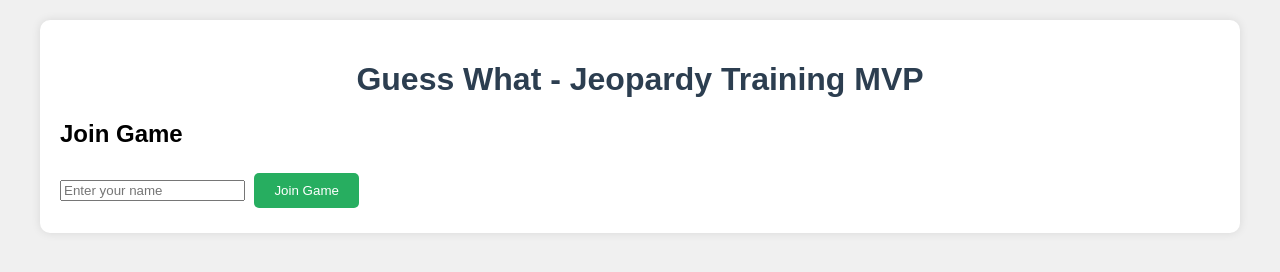
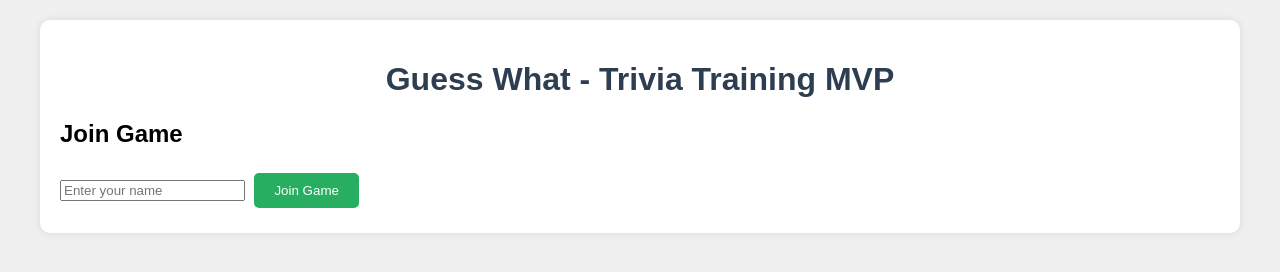
Before and after one commit to Pikkati/Guess-What, a website: page mvp/public/index.html in a window 1280 px wide. Drawn offline with nearby package versions, Linux system fonts and the light colour scheme; no server answers.

Commit message:
Update MVP development dependencies and configuration
- Update mvp/package.json with current dependencies
- Update mvp/package-lock.json with locked versions
- Update mvp/README.md with development instructions
- Update mvp/public/index.html with current HTML structure

```diff
--- a/mvp/package.json
+++ b/mvp/package.json
@@ -12,6 +12,8 @@
   "license": "ISC",
   "type": "commonjs",
   "dependencies": {
+    "axios": "^1.13.5",
+    "cheerio": "^1.2.0",
     "express": "^5.2.1",
     "socket.io": "^4.8.3",
     "sqlite3": "^5.1.7"
--- a/mvp/public/index.html
+++ b/mvp/public/index.html
@@ -3,7 +3,7 @@
 <head>
     <meta charset="UTF-8">
     <meta name="viewport" content="width=device-width, initial-scale=1.0">
-    <title>Guess What - Jeopardy Training MVP</title>
+    <title>Guess What - Trivia Training MVP</title>
     <style>
         body {
             font-family: Arial, sans-serif;
@@ -127,7 +127,7 @@
 </head>
 <body>
     <div class="container">
-        <h1>Guess What - Jeopardy Training MVP</h1>
+        <h1>Guess What - Trivia Training MVP</h1>
 
         <div id="login-section" class="login-section active">
             <h2>Join Game</h2>
```
Also changed, not shown: mvp/README.md, 1 other file.
